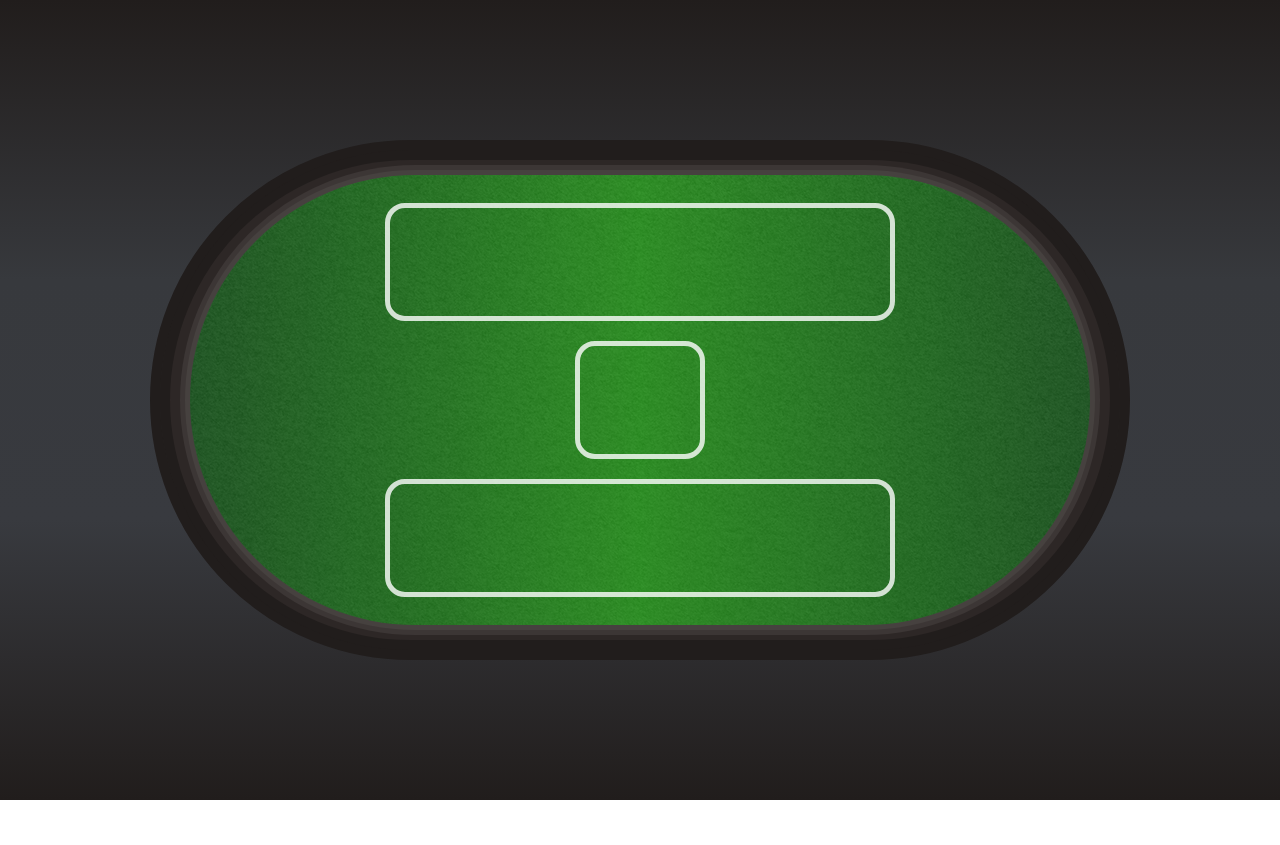
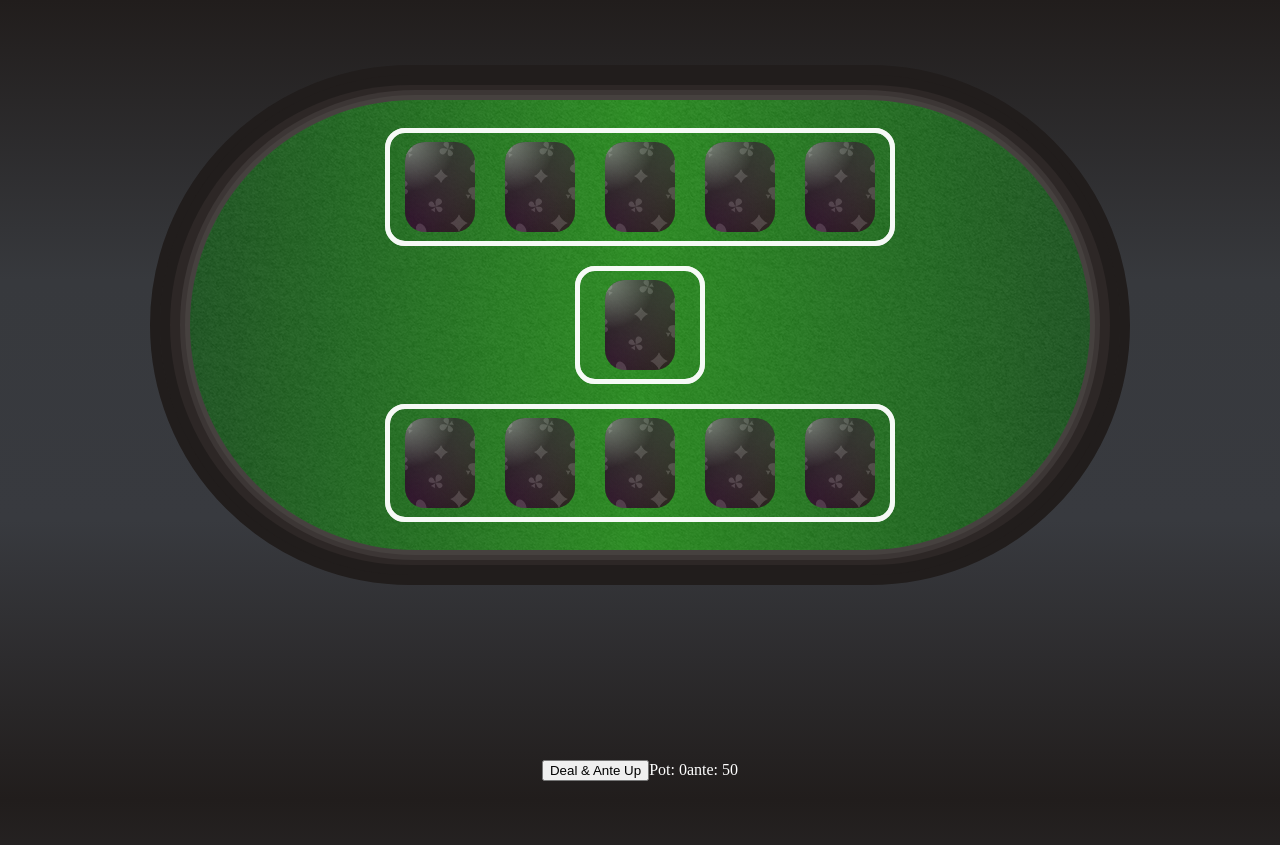
Before and after one commit to certifiedbice/poker, a plain HTML site: page index.html in a window 1280 px wide. Before the commit the page ends 800 px from the top, so only its background shows below. Drawn offline with Linux system fonts and the light colour scheme.

Commit message:
CSS changes made to most of the layout, cards now size properly at different dimensions. UI structure is much more fluid.

```diff
--- a/css/poker-v2.css
+++ b/css/poker-v2.css
@@ -43,9 +43,28 @@ main {
 	padding: 0;
 }
 
+#game-table-wrapper {
+	position: relative;
+	display: flex;
+	flex-direction: column;
+	flex-wrap: nowrap;
+	justify-content: center;
+	align-content: center;
+	align-items: center;
+	height: 100vh;
+	min-height: 740px;
+	width: 100vw;
+	top: 0;
+	left: 0;
+	margin: 0;
+	padding: 0;
+}
+
 /* ===================================================== */
+
 #card-container {
 	position: absolute;
+	flex: 1;
 	display: flex;
 	flex-direction: column;
 	flex-wrap: nowrap;
@@ -63,8 +82,9 @@ main {
 	padding: 0;
 }
 
+/* Area Borders */
 #area-borders {
-    position: relative;
+	position: absolute;
 	display: flex;
 	flex-direction: column;
 	flex-wrap: nowrap;
@@ -101,16 +121,148 @@ main {
 	border-radius: 20px;
 	max-width: 170px;
 }
-/* ===================================================== */
 
-#control-container {
-	z-index: 200;
+/* Hands */
+#hands {
+	position: absolute;
+	display: flex;
+	flex-direction: column;
+	flex-wrap: nowrap;
+	justify-content: center;
+	align-content: center;
+	align-items: center;
 	margin: 0;
+	height: 50vh;
+	min-height: 450px;
+	width: 100%;
+	min-width: 1000px;
+	z-index: 150;
+	border: 0;
+	border-radius: 20px;
+	padding: 0;
+	opacity: .8;
+}
+
+.hand-container {
+	position: relative;
+	display: flex;
+	flex-direction: row;
+	flex-wrap: nowrap;
+	justify-content: center;
+	align-content: center;
+	align-items: center;
+	margin: 1% auto 1% auto;
+	height: 24%;
+	width: 50%;
+	border: 5px solid #ffffff;
+	border-radius: 20px;
+}
+
+#hand-spacer {
+	position: relative;
+	margin: 1% auto 1% auto;
+	height: 24%;
+	width: 12%;
+	border: 5px solid #ffffff;
+	border-radius: 20px;
+	max-width: 170px;
+}
+
+/* Cards */
+.card {
+	position: relative;
+	margin: 4% auto 4% auto;
+	height: 11vh;
+	min-height: 90px;
+	width: 4vw;
+	min-width: 70px;
+	border: 0;
+	border-radius: 20px;
+	background-color: #000000;
+	background-image: url('../img/card-back.png');
+	background-repeat: repeat;
 	padding: 0;
 }
 
+/* Deck */
+#deck {
+	position: absolute;
+	display: flex;
+	flex-direction: column;
+	flex-wrap: nowrap;
+	justify-content: center;
+	align-content: center;
+	align-items: center;
+	margin: 0;
+	height: 50vh;
+	min-height: 450px;
+	width: 100%;
+	min-width: 1000px;
+	z-index: 150;
+	border: 0;
+	border-radius: 20px;
+	padding: 0;
+	opacity: .8;
+}
+
+.deck-card {
+	position: relative;
+	margin: 4% auto 4% auto;
+	height: 11vh;
+	min-height: 90px;
+	width: 4vw;
+	min-width: 70px;
+	border: 0;
+	border-radius: 20px;
+	background-color: #000000;
+	background-image: url('../img/card-back.png');
+	background-repeat: repeat;
+	padding: 0;
+}
+
+/* TODO: need a breakpoint to adjust gradient for smaller cards - with should do */
+.card-back {
+	position: relative;
+	height: 100%;
+	width: 100%;
+}
+
+.card-back-gradient {
+	position: relative;
+	height: 100%;
+	width: 100%;
+	margin: auto;
+	border: 0;
+	border-radius: 20px;
+	background: rgb(0, 0, 0);
+	background:
+	radial-gradient(
+		circle at top left,
+		rgba(255, 255, 255, 0.5),
+		transparent 50px
+	  ),
+	  radial-gradient(
+		circle at top right,
+		rgba(255, 255, 255, 0.2),
+		transparent 100px
+	  ),
+	  radial-gradient(
+		at bottom left,
+		rgba(255, 0, 255, 0.2),
+		transparent 100px
+	  ),
+	  radial-gradient(
+		at bottom right,
+		rgba(255, 100, 100, 0.1),
+		transparent 100px
+	  );
+	padding: 0;
+}
+
+/* ===================================================== */
+
 #table-container {
-	position: absolute;
+	position: relative;
 	display: flex;
 	flex-direction: column;
 	flex-wrap: nowrap;
@@ -256,7 +408,31 @@ main {
 	background: #a2a09f;
 }
 
-.hand-container {
+/* ===================================================== */
+
+#control-container {
+	position: relative;
+	flex: 1;
+	display: flex;
+	flex-direction: row;
+	flex-wrap: nowrap;
+	justify-content: center;
+	align-content: center;
+	align-items: center;
+	height: 10vh;
+	min-height: 150px;
+	width: 75vw;
+	min-width: 1000px;
+	margin: 0;
+	z-index: 100;
+	border: 0;
+	border-radius: 20px;
+	padding: 0;
+}
+
+/* ===================================================== */
+
+/* .hand-container {
 	position: relative;
 	display: flex;
 	flex-direction: row;
@@ -271,9 +447,9 @@ main {
 	border: 5px solid #ffffff;
 	border-radius: 20px;
 	opacity: .8;
-}
+} */
 
-#deck-container {
+/* #deck-container {
 	position: relative;
 	display: flex;
 	flex-direction: row;
@@ -317,70 +493,4 @@ main {
 	border: 5px solid #ffffff;
 	border-radius: 20px;
 	z-index: 150;
-}
-
-.card {
-    position: relative;
-    margin: 4% auto 4% auto;
-    height: 88%;
-    width: 12%;
-    border: 0;
-    border-radius: 20px;
-	background-color: #000000;
-    background-image: url('../img/card-back.png');
-    background-repeat: repeat;
-    padding: 0;
-}
-/* TODO: All cards with the card class should be able to maintain the same values
-    this will require some kind of additional container.
-*/
-.deck-card {
-    position: relative;
-    margin: 4% auto 4% auto;
-    height: 90%;
-    width: 70%;
-    border: 0;
-    border-radius: 20px;
-	background-color: #000000;
-    background-image: url('../img/card-back.png');
-    background-repeat: repeat;
-    padding: 0;
-}
-
-.card-back {
-    position: relative;
-    height: 100%;
-    width: 100%;
-}
-
-.card-back-gradient {
-    position: relative;
-    height: 100%;
-    width: 100%;
-    margin: auto;
-    border: 0;
-    border-radius: 20px;
-	background: rgb(0, 0, 0);
-	background:
-    radial-gradient(
-        circle at top left,
-        rgba(255, 255, 255, 0.5),
-        transparent 50px
-      ),
-      radial-gradient(
-        circle at top right,
-        rgba(255, 255, 255, 0.2),
-        transparent 100px
-      ),
-      radial-gradient(
-        at bottom left,
-        rgba(255, 0, 255, 0.2),
-        transparent 100px
-      ),
-      radial-gradient(
-        at bottom right,
-        rgba(255, 100, 100, 0.1),
-        transparent 100px
-      );
-    padding: 0;
-}
+} */
--- a/index.html
+++ b/index.html
@@ -9,15 +9,15 @@
 	<body>
 		<script type="module" language="javascript" src="./js/poker.js"></script>
 		<main>
+			<div id="game-table-wrapper">
 				<div id="card-container">
 					<div id="area-borders">
 						<div class="hand-area-border"></div>
 						<div class="deck-area-border"></div>
 						<div class="hand-area-border"></div>
 					</div>
-                <div id="hands"></div>
-                <div id="deck"></div>
-                <!-- <div class="hand-container">
+					<div id="hands">
+						<div id="hand-0" class="hand-container">
 							<div class="card">
 								<div class="card-back">
 									<div class="card-back-gradient"></div>
@@ -44,6 +44,43 @@
 								</div>
 							</div>
 						</div>
+						<div id="hand-spacer"></div>
+						<div id="hand-1" class="hand-container">
+							<div class="card">
+								<div class="card-back">
+									<div class="card-back-gradient"></div>
+								</div>
+							</div>
+							<div class="card">
+								<div class="card-back">
+									<div class="card-back-gradient"></div>
+								</div>
+							</div>
+							<div class="card">
+								<div class="card-back">
+									<div class="card-back-gradient"></div>
+								</div>
+							</div>
+							<div class="card">
+								<div class="card-back">
+									<div class="card-back-gradient"></div>
+								</div>
+							</div>
+							<div class="card">
+								<div class="card-back">
+									<div class="card-back-gradient"></div>
+								</div>
+							</div>
+						</div>
+					</div>
+					<div id="deck">
+						<div class="deck-card">
+							<div class="card-back">
+								<div class="card-back-gradient"></div>
+							</div>
+						</div>
+					</div>
+					<!--
 					<div id="deck-container">
 						<div id="deck-bottom-container">
 							<div class="deck-card">
@@ -146,7 +183,8 @@
 							<div id="table-border-gradient-7"></div>
 					</div>
 				</div>
-            <!-- <div id="control-container"></div> -->
+			</div>
+			<div id="control-container"></div>
 		</main>
 	</body>
 </html>
--- a/js/ui.js
+++ b/js/ui.js
@@ -7,11 +7,12 @@ let anteContainer = document.createElement(`div`);
 const setUi = (players, ante) => {
     // container.appendChild(container);
 
-    for (let i = 0; i < players; i++) {
-        let playerHandContainer = document.createElement(`div`);
-        playerHandContainer.setAttribute(`id`,`playerHandContainer${i}`);
-        container.appendChild(playerHandContainer);
-    }
+    // unneeded
+    // for (let i = 0; i < players; i++) {
+    //     let playerHandContainer = document.getElementById(`${hand-[1]}`);
+    //     playerHandContainer.setAttribute(`id`,`playerHandContainer${i}`);
+    //     container.appendChild(playerHandContainer);
+    // }
 
     dealtBtn.setAttribute(`id`,`dealBtn`);
     dealtBtn.setAttribute(`class`,`dealBtn`);
```
Lines whose indentation alone changed are shown as unchanged.
